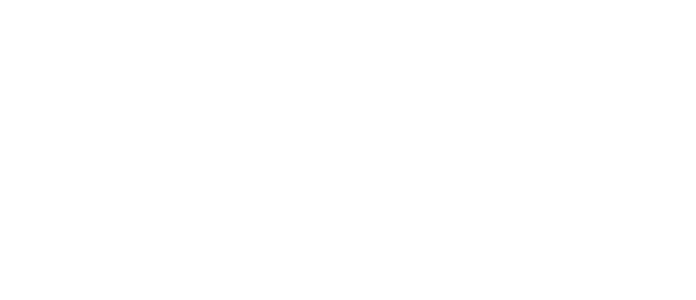
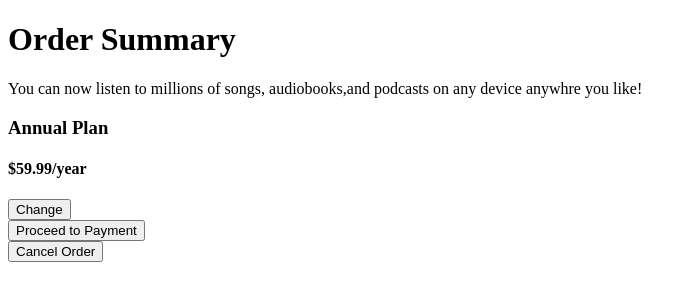
Before and after one commit to fatihnejat/Order_Summary_Component.io, a plain HTML site: page index.html in a window 1280 px wide. Shown: the whole page, without its empty margins (0-696 px from the left). Drawn offline with Linux system fonts and the light colour scheme.

Commit message:
Html structer done

```diff
--- a/index.html
+++ b/index.html
@@ -7,6 +7,44 @@
     <title>Order Summary Component</title>
 </head>
 <body>
+    <div class="picsvg">
+
+
+    </div>
+
+    <div class="tex_button">
+
+        <div class="parag">
+            <h1>Order Summary</h1>
+            <p id="text">You can now listen to millions of songs, audiobooks,and podcasts on any device anywhre you like!</p>
+
+        </div>
+
+        <div class="annualplan">
+            <h3>Annual Plan</h3>
+            <h4>$59.99/year</h4>
+            <button type="submit">Change</button>
+
+
+        </div>
+
+        <div class="button">
+            <button type="submit">Proceed to Payment</button>
+
+
+        </div>
+
+        <div class="cancel">
+            <button type="submit">Cancel Order</button>
+
+
+        </div>
+
+
+
+    </div>
+
+
 
 </body>
 </html>
```
Also changed, not shown: desktop-design.jpg (added), img/icon-music.svg (added), img/illustration-hero.svg (added), img/pattern-background-desktop.svg (added), img/pattern-background-mobile.svg (added), 1 other file.
